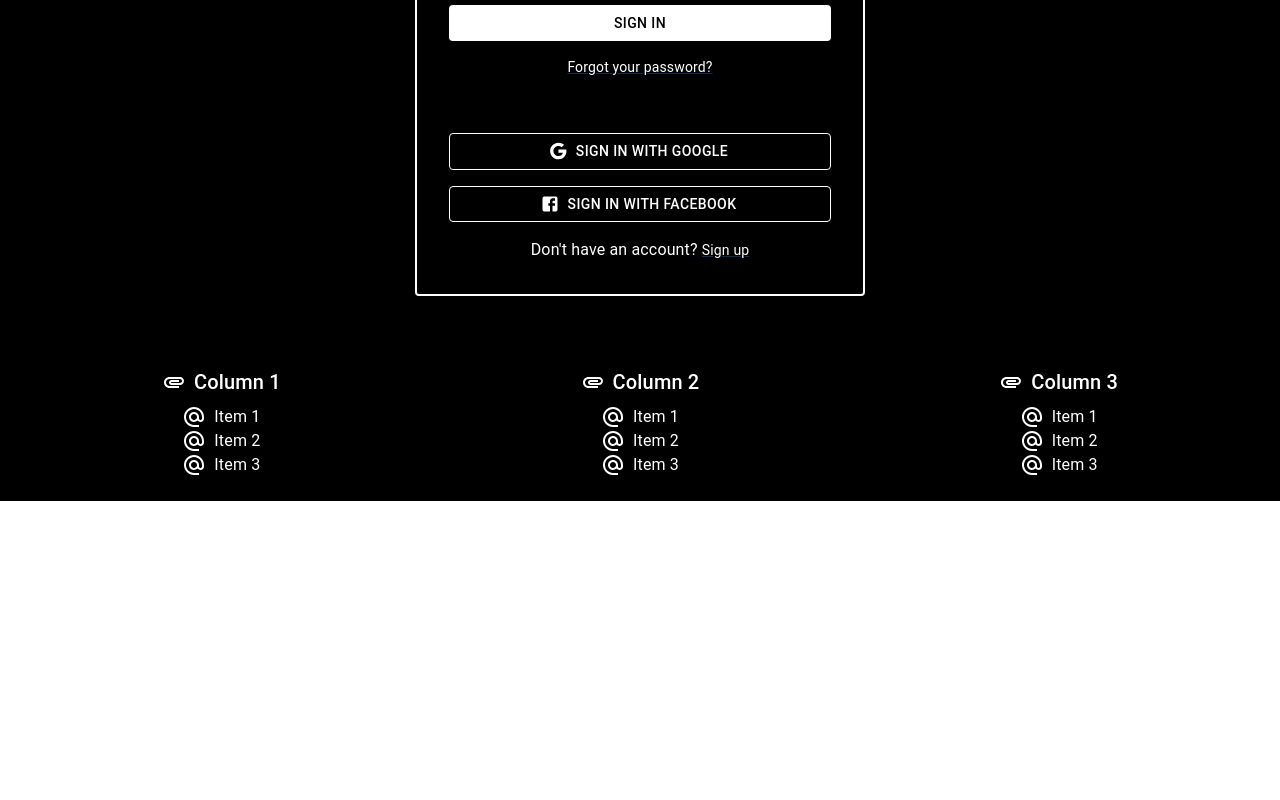
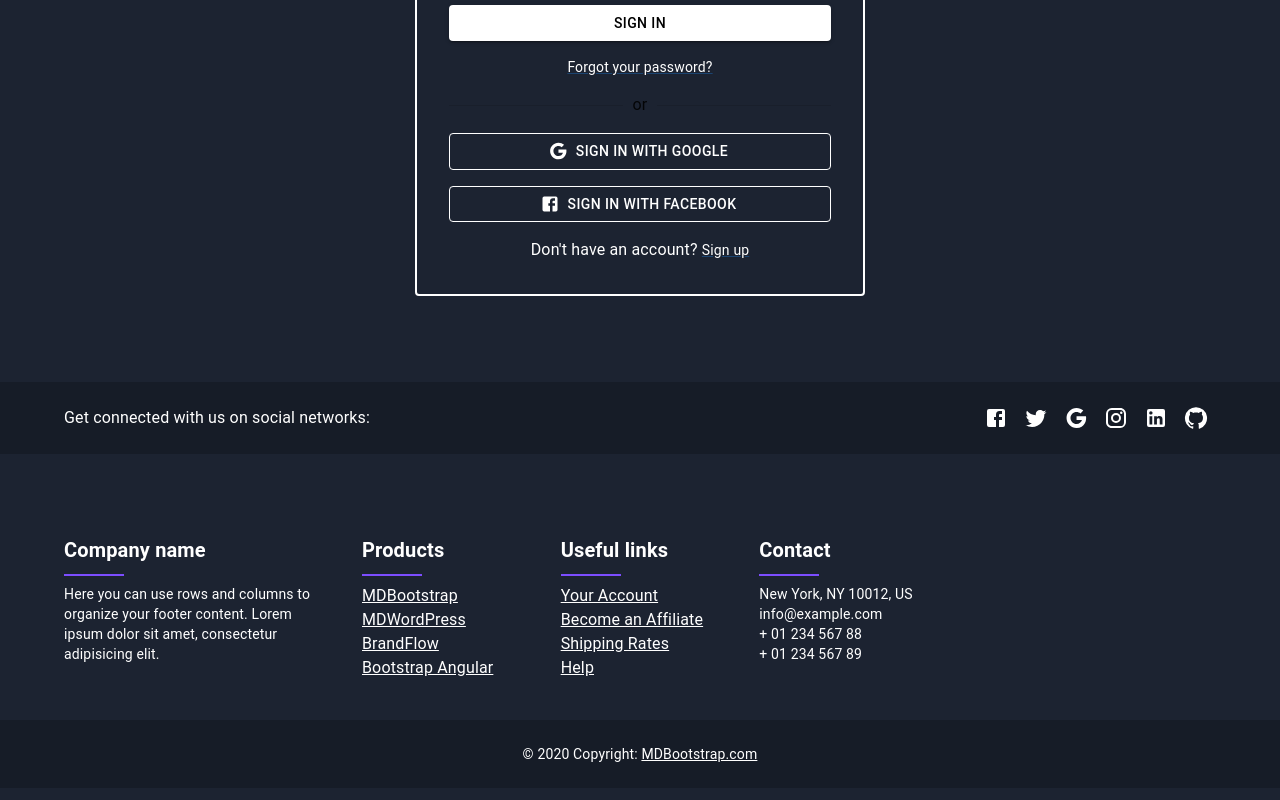
Before and after one commit to RiXXXhun/reactnextjs, a Next.js app: page /homepage in a window 1280 px wide. Shown: the part 982-1782 px from the top of the page. Before the commit the page ends 1483 px from the top, so only its background shows below. Built offline with nearby package versions, Linux system fonts and the light colour scheme.

Commit message:
backgroundfooter

```diff
--- a/src/components/Materialuinavbar.tsx
+++ b/src/components/Materialuinavbar.tsx
@@ -79,7 +79,7 @@ function ResponsiveAppBar() {
   };
 
   return (
-    <AppBar position="static" sx={{ backgroundColor: 'black' }}>
+    <AppBar position="static" sx={{ backgroundColor: '#1c2331', color: '#ecf0f1' }}>
       <Container maxWidth="xl">
         <Toolbar disableGutters sx={{ minHeight: { xs: 50, md: 80, xl: 100 }, fontSize: { xl: 20 } }}>
           <AdbIcon sx={{ display: { xs: 'none', md: 'flex', xl: 'flex' }, mr: 1, fontSize: { xl: 40 } }} />
--- a/src/components/Materialuisignin.tsx
+++ b/src/components/Materialuisignin.tsx
@@ -31,7 +31,7 @@ const Card = styled(MuiCard)(({ theme }) => ({
     maxWidth: '450px',
   },
   boxShadow: 'none',
-  backgroundColor: 'black',
+  backgroundColor: '#1c2331',
   border: '2px solid white',
 }));
 
@@ -42,7 +42,7 @@ const SignInContainer = styled(Stack)(({ theme }) => ({
   [theme.breakpoints.up('sm')]: {
     padding: theme.spacing(4),
   },
-  backgroundColor: 'black',
+  backgroundColor: '#1c2331',
 }));
 
 export default function SignIn() {
@@ -104,7 +104,7 @@ export default function SignIn() {
       <CssBaseline enableColorScheme />
       <SignInContainer direction="column" justifyContent="space-between">
         <Card variant="outlined">
-          <LockOutlinedIcon sx={{ fontSize: 60, color: 'white', alignSelf: 'center' }} />
+          <LockOutlinedIcon sx={{  fontSize: 60, color: 'white', alignSelf: 'center'  }} />
           <Typography
             component="h1"
             variant="h4"
--- a/src/components/Materiualuifooter.tsx
+++ b/src/components/Materiualuifooter.tsx
@@ -1,79 +1,101 @@
-"use client"
+import React from 'react';
+import { Container, Grid, Typography, Link, Box, IconButton } from '@mui/material';
+import { Facebook, Twitter, Google, Instagram, LinkedIn, GitHub } from '@mui/icons-material';
 
-import * as React from 'react';
-import Box from '@mui/material/Box';
-import Container from '@mui/material/Container';
-import Grid from '@mui/material/Grid';
-import Typography from '@mui/material/Typography';
-import AlternateEmailIcon from '@mui/icons-material/AlternateEmail';
-import AttachmentIcon from '@mui/icons-material/Attachment';
+const Footer: React.FC = () => {
+  return (
+    <Box sx={{ backgroundColor: '#1c2331', color: 'white', paddingY: 5 }}>
+      {/* Social Media Section */}
+      <Box sx={{ backgroundColor: '#161C27' , padding: 2 }}>
+        <Container>
+          <Grid container justifyContent="space-between" alignItems="center">
+            <Grid item>
+              <Typography variant="body1">Get connected with us on social networks:</Typography>
+            </Grid>
+            <Grid item>
+              <IconButton color="inherit">
+                <Facebook />
+              </IconButton>
+              <IconButton color="inherit">
+                <Twitter />
+              </IconButton>
+              <IconButton color="inherit">
+                <Google />
+              </IconButton>
+              <IconButton color="inherit">
+                <Instagram />
+              </IconButton>
+              <IconButton color="inherit">
+                <LinkedIn />
+              </IconButton>
+              <IconButton color="inherit">
+                <GitHub />
+              </IconButton>
+            </Grid>
+          </Grid>
+        </Container>
+      </Box>
 
-function Materialuifooter() {
-  return (
-    <Box
-      sx={{
-        backgroundColor: 'black',
-        color: 'white',
-        py: 3,
-      }}
-    >
-      <Container maxWidth="xl">
-        <Grid container spacing={3} justifyContent="center">
-          <Grid item xs={12} sm={4} textAlign="center">
-            <Typography variant="h6" gutterBottom display="flex" justifyContent="center" alignItems="center">
-              <AttachmentIcon sx={{ mr: 1 }} /> Column 1
+      {/* Links Section */}
+      <Container sx={{ marginTop: 10 }}>
+        <Grid container spacing={5}>
+          {/* Company Info */}
+          <Grid item xs={12} md={3}>
+            <Typography variant="h6" sx={{ fontWeight: 'bold' }}>Company name</Typography>
+            <Box sx={{ width: 60, height: 2, backgroundColor: '#7c4dff', marginY: 1 }} />
+            <Typography variant="body2">
+              Here you can use rows and columns to organize your footer content. Lorem ipsum dolor sit amet, consectetur adipisicing elit.
             </Typography>
-            <Box display="flex" justifyContent="center" alignItems="center">
-              <AlternateEmailIcon sx={{ mr: 1 }} />
-              <Typography variant="body1">Item 1</Typography>
-            </Box>
-            <Box display="flex" justifyContent="center" alignItems="center">
-              <AlternateEmailIcon sx={{ mr: 1 }} />
-              <Typography variant="body1">Item 2</Typography>
-            </Box>
-            <Box display="flex" justifyContent="center" alignItems="center">
-              <AlternateEmailIcon sx={{ mr: 1 }} />
-              <Typography variant="body1">Item 3</Typography>
-            </Box>
           </Grid>
-          <Grid item xs={12} sm={4} textAlign="center">
-            <Typography variant="h6" gutterBottom display="flex" justifyContent="center" alignItems="center">
-              <AttachmentIcon sx={{ mr: 1 }} /> Column 2
+
+          {/* Products Links */}
+          <Grid item xs={12} md={2}>
+            <Typography variant="h6" sx={{ fontWeight: 'bold' }}>Products</Typography>
+            <Box sx={{ width: 60, height: 2, backgroundColor: '#7c4dff', marginY: 1 }} />
+            <Link href="#" color="inherit" display="block">MDBootstrap</Link>
+            <Link href="#" color="inherit" display="block">MDWordPress</Link>
+            <Link href="#" color="inherit" display="block">BrandFlow</Link>
+            <Link href="#" color="inherit" display="block">Bootstrap Angular</Link>
+          </Grid>
+
+          {/* Useful Links */}
+          <Grid item xs={12} md={2}>
+            <Typography variant="h6" sx={{ fontWeight: 'bold' }}>Useful links</Typography>
+            <Box sx={{ width: 60, height: 2, backgroundColor: '#7c4dff', marginY: 1 }} />
+            <Link href="#" color="inherit" display="block">Your Account</Link>
+            <Link href="#" color="inherit" display="block">Become an Affiliate</Link>
+            <Link href="#" color="inherit" display="block">Shipping Rates</Link>
+            <Link href="#" color="inherit" display="block">Help</Link>
+          </Grid>
+
+          {/* Contact Info */}
+          <Grid item xs={12} md={3}>
+            <Typography variant="h6" sx={{ fontWeight: 'bold' }}>Contact</Typography>
+            <Box sx={{ width: 60, height: 2, backgroundColor: '#7c4dff', marginY: 1 }} />
+            <Typography variant="body2">
+              <i className="fas fa-home mr-3"></i> New York, NY 10012, US
             </Typography>
-            <Box display="flex" justifyContent="center" alignItems="center">
-              <AlternateEmailIcon sx={{ mr: 1 }} />
-              <Typography variant="body1">Item 1</Typography>
-            </Box>
-            <Box display="flex" justifyContent="center" alignItems="center">
-              <AlternateEmailIcon sx={{ mr: 1 }} />
-              <Typography variant="body1">Item 2</Typography>
-            </Box>
-            <Box display="flex" justifyContent="center" alignItems="center">
-              <AlternateEmailIcon sx={{ mr: 1 }} />
-              <Typography variant="body1">Item 3</Typography>
-            </Box>
-          </Grid>
-          <Grid item xs={12} sm={4} textAlign="center">
-            <Typography variant="h6" gutterBottom display="flex" justifyContent="center" alignItems="center">
-              <AttachmentIcon sx={{ mr: 1 }} /> Column 3
+            <Typography variant="body2">
+              <i className="fas fa-envelope mr-3"></i> info@example.com
             </Typography>
-            <Box display="flex" justifyContent="center" alignItems="center">
-              <AlternateEmailIcon sx={{ mr: 1 }} />
-              <Typography variant="body1">Item 1</Typography>
-            </Box>
-            <Box display="flex" justifyContent="center" alignItems="center">
-              <AlternateEmailIcon sx={{ mr: 1 }} />
-              <Typography variant="body1">Item 2</Typography>
-            </Box>
-            <Box display="flex" justifyContent="center" alignItems="center">
-              <AlternateEmailIcon sx={{ mr: 1 }} />
-              <Typography variant="body1">Item 3</Typography>
-            </Box>
+            <Typography variant="body2">
+              <i className="fas fa-phone mr-3"></i> + 01 234 567 88
+            </Typography>
+            <Typography variant="body2">
+              <i className="fas fa-print mr-3"></i> + 01 234 567 89
+            </Typography>
           </Grid>
         </Grid>
       </Container>
+
+      {/* Copyright Section */}
+      <Box sx={{ backgroundColor: '#161C27', textAlign: 'center', paddingY: 3, marginTop: '40px' }}>
+        <Typography variant="body2">
+          © 2020 Copyright: <Link href="https://mdbootstrap.com/" color="inherit">MDBootstrap.com</Link>
+        </Typography>
+      </Box>
     </Box>
   );
-}
+};
 
-export default Materialuifooter;
+export default Footer;
--- a/src/components/MySwiper.tsx
+++ b/src/components/MySwiper.tsx
@@ -12,7 +12,7 @@ import SearchIcon from '@mui/icons-material/Search';
 
 export default function App() {
   return (
-    <Container sx={{ bgcolor: 'black', py: 5 }}>
+    <Container sx={{ backgroundColor: '#1c2331', py: 5 }}>
       <Box sx={{ display: 'flex', flexDirection: 'column', alignItems: 'center', mb: 4 }}>
         <Typography variant="h5" sx={{ color: 'white', mb: 5 }}>
           GYORSKERESÉS
@@ -31,7 +31,7 @@ export default function App() {
             ),
             style: {
               color: 'white',
-              backgroundColor: 'black',
+              backgroundColor: '#1c2331',
               borderRadius: '25px',
               border: '2px solid white', // Vastagabb körvonal
             },
```
